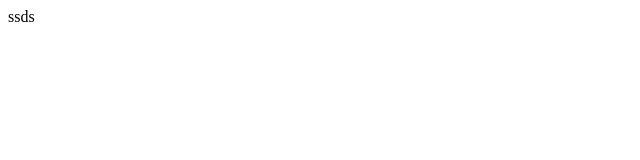
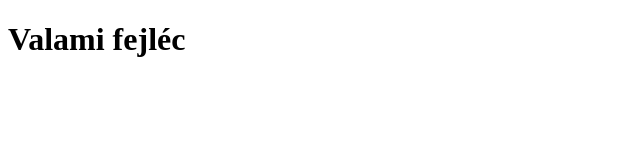
Before and after one commit to szantogaborcserhati/cserhatielso, a plain HTML site: page index.html in a window 1280 px wide. Shown: the whole page, without its empty margins (0-640 px from the left). Drawn offline with Linux system fonts and the light colour scheme.

Commit message:
Update index.html

```diff
--- a/index.html
+++ b/index.html
@@ -7,6 +7,6 @@
     <title>Szántó gábor oldala</title>
 </head>
 <body>
-    ssds
+    <h1>Valami fejléc</h1>
 </body>
 </html>
```
